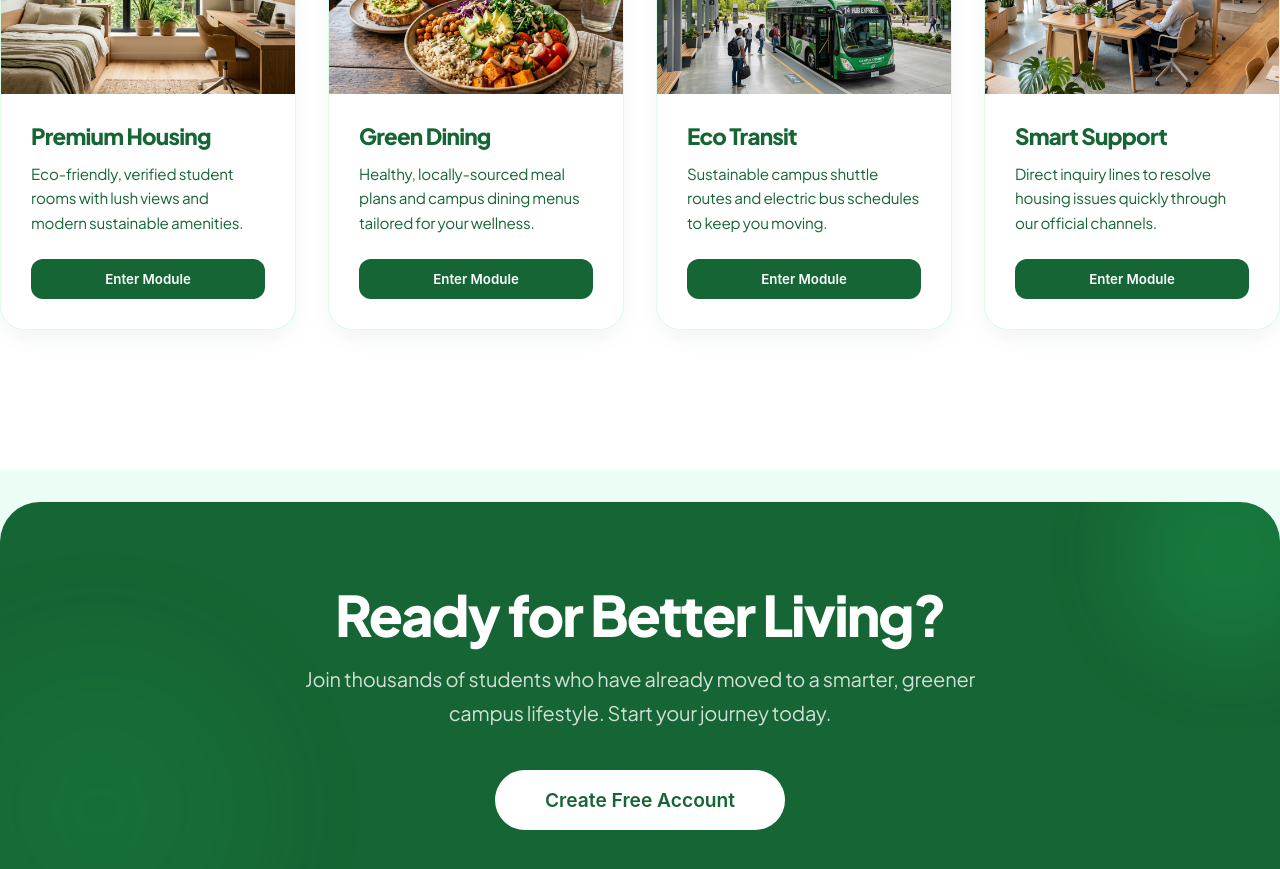
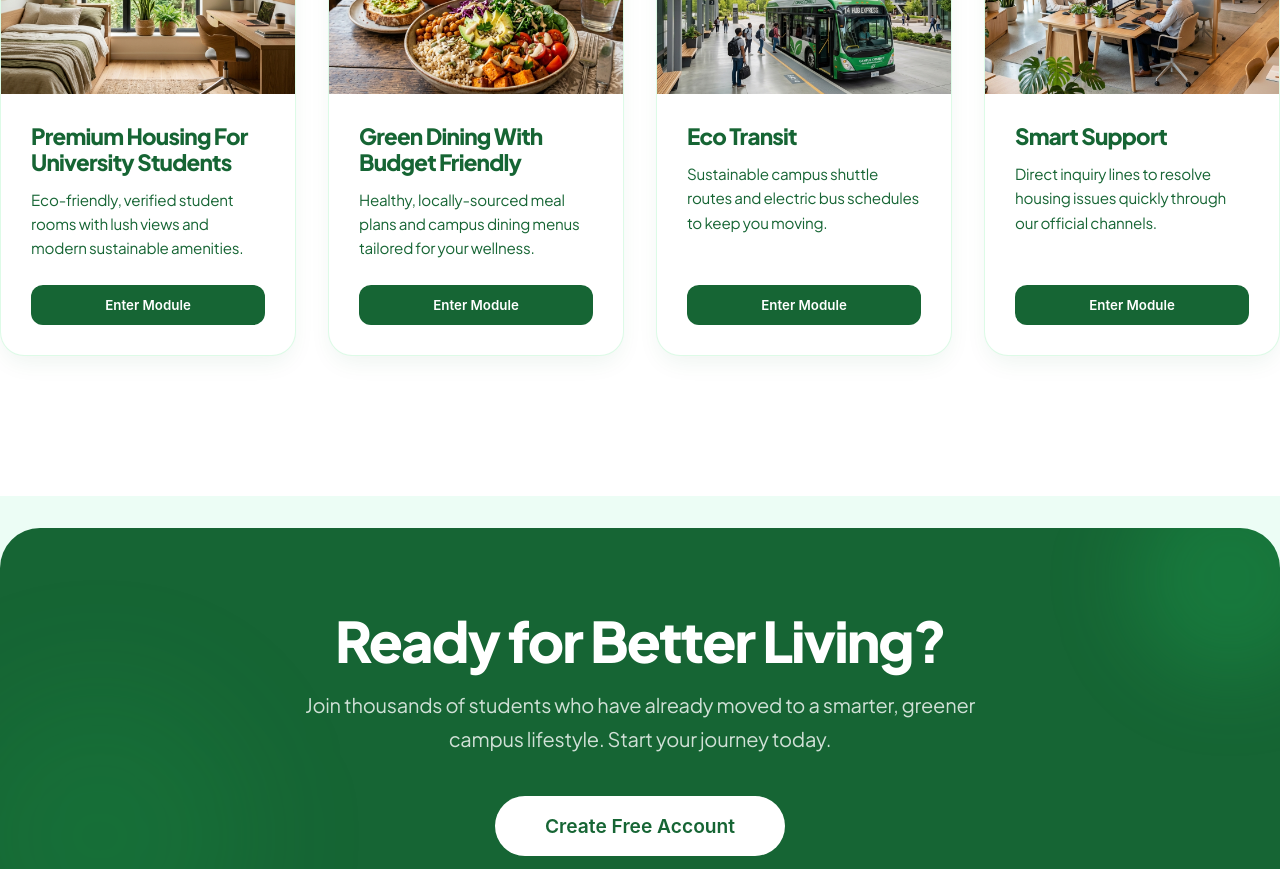
Before and after one commit to PiriyankanN/ITPM_2026_Final, a React (Vite) app in the folder client/: page / in a window 1280 px wide. Shown: the part 2000-2869 px from the top of the page. Built offline with nearby package versions, Linux system fonts and the light colour scheme.

Commit message:
Home page updated

```diff
--- a/client/src/pages/HomePage.jsx
+++ b/client/src/pages/HomePage.jsx
@@ -10,13 +10,13 @@ function HomePage() {
 
   const services = [
     {
-      title: "Premium Housing",
+      title: "Premium Housing For University Students",
       image: "/assets/images/eco/room.png",
       path: "/rooms",
       desc: "Eco-friendly, verified student rooms with lush views and modern sustainable amenities."
     },
     {
-      title: "Green Dining",
+      title: "Green Dining With Budget Friendly",
       image: "/assets/images/eco/food.png",
       path: "/food",
       desc: "Healthy, locally-sourced meal plans and campus dining menus tailored for your wellness."
```
